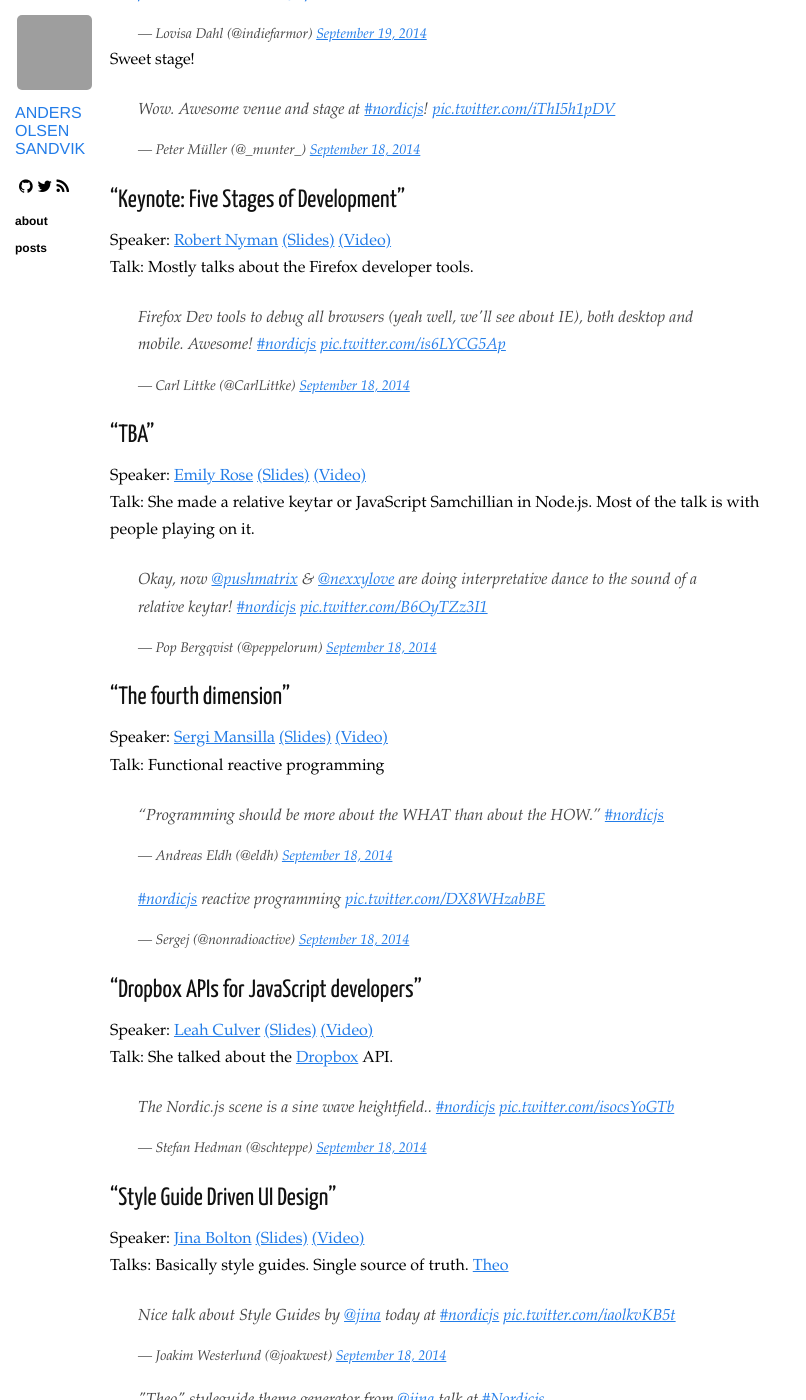
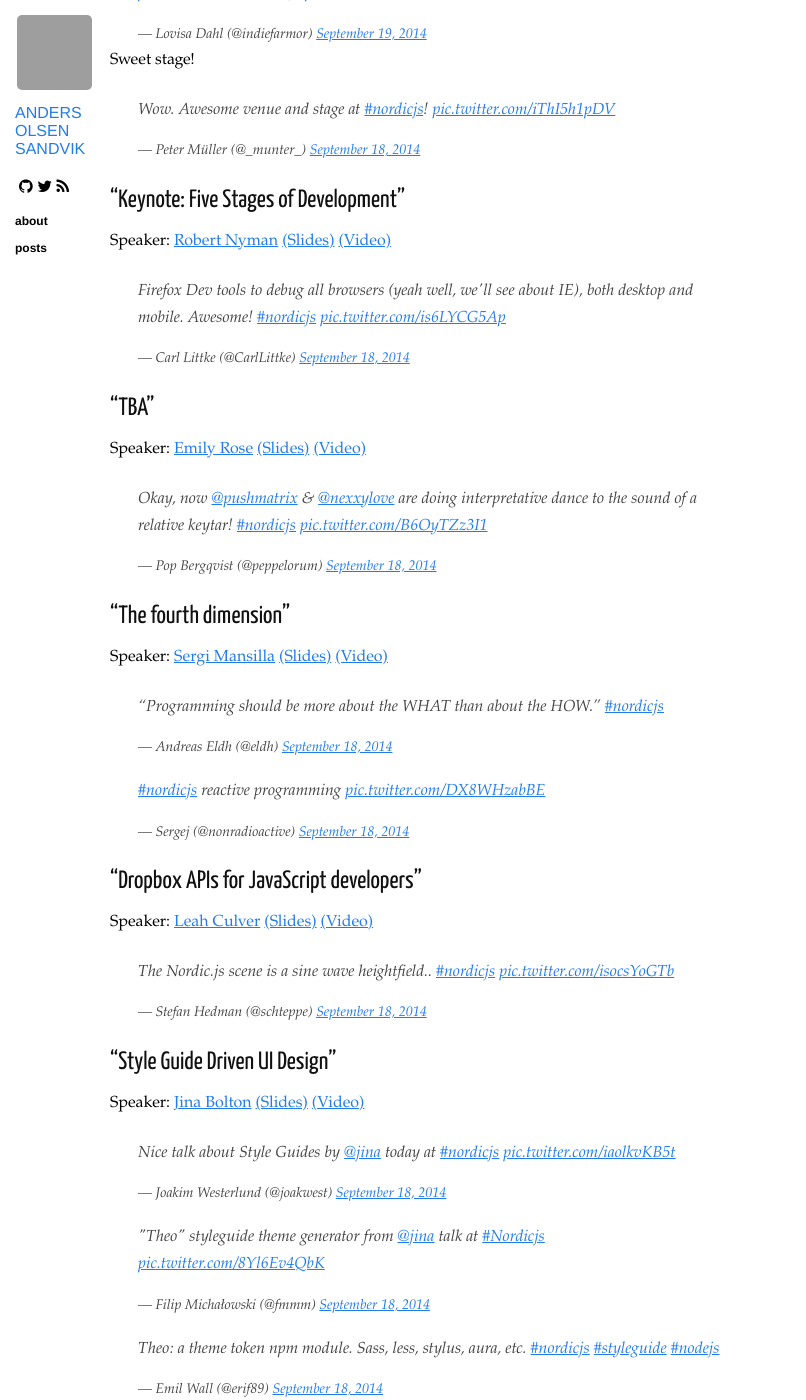
Before and after one commit to Andersos/andersos.net, a Jekyll site: the page built from _posts/2014-09-19-NordicJS-2014.markdown, in a window 1280 px wide and 1400 px high, scrolled down 1850 px. Shown: the whole window, without its empty margins (0-806 px from the left). Built offline with Jekyll 4.4.1, drawn with Linux system fonts in a browser that asks for light colours; nearby versions of some CDN libraries; Markdown is read by kramdown in place of the engine named in the settings; comment, search, counter and statistics services are not loaded; some of the changed text lies outside the part shown; grey boxes are pictures that could not be loaded.

Commit message:
Hide my comments

```diff
--- a/_posts/2014-09-19-NordicJS-2014.markdown
+++ b/_posts/2014-09-19-NordicJS-2014.markdown
@@ -58,7 +58,7 @@
 Speaker: [Robert Nyman](https://twitter.com/robertnyman)
 [(Slides)](http://www.slideshare.net/robnyman/five-stages-of-development-nordicjs)
 [(Video)]()
-Talk: Mostly talks about the Firefox developer tools.
+<!--Talk: Mostly talks about the Firefox developer tools.-->
 
 <blockquote class="twitter-tweet" lang="en"><p>Firefox Dev tools to debug all browsers (yeah well, we&#39;ll see about IE), both desktop and mobile. Awesome! <a href="https://twitter.com/hashtag/nordicjs?src=hash">#nordicjs</a> <a href="http://t.co/is6LYCG5Ap">pic.twitter.com/is6LYCG5Ap</a></p>&mdash; Carl Littke (@CarlLittke) <a href="https://twitter.com/CarlLittke/status/512538813496061952">September 18, 2014</a></blockquote>
 
@@ -66,14 +66,14 @@
 Speaker: [Emily Rose](https://twitter.com/nexxylove)
 [(Slides)]()
 [(Video)]()
-Talk: She made a relative keytar or JavaScript Samchillian in Node.js. Most of the talk is with people playing on it.
+<!--Talk: She made a relative keytar or JavaScript Samchillian in Node.js. Most of the talk is with people playing on it.-->
 <blockquote class="twitter-tweet" lang="en"><p>Okay, now <a href="https://twitter.com/pushmatrix">@pushmatrix</a> &amp; <a href="https://twitter.com/nexxylove">@nexxylove</a> are doing interpretative dance to the sound of a relative keytar! <a href="https://twitter.com/hashtag/nordicjs?src=hash">#nordicjs</a> <a href="http://t.co/B6OyTZz3I1">pic.twitter.com/B6OyTZz3I1</a></p>&mdash; Pop Bergqvist (@peppelorum) <a href="https://twitter.com/peppelorum/status/512540043643453440">September 18, 2014</a></blockquote>
 
 ### ["The fourth dimension"](https://speakerdeck.com/sergi/the-fourth-dimension-an-introduction-to-functional-reactive-programming)
 Speaker: [Sergi Mansilla](https://twitter.com/sergimansilla)
 [(Slides)](https://speakerdeck.com/sergi/the-fourth-dimension-an-introduction-to-functional-reactive-programming)
 [(Video)]()
-Talk: Functional reactive programming
+<!--Talk: Functional reactive programming-->
 <blockquote class="twitter-tweet" lang="en"><p>“Programming should be more about the WHAT than about the HOW.” <a href="https://twitter.com/hashtag/nordicjs?src=hash">#nordicjs</a></p>&mdash; Andreas Eldh (@eldh) <a href="https://twitter.com/eldh/status/512567168454492161">September 18, 2014</a></blockquote>
 <blockquote class="twitter-tweet" lang="en"><p><a href="https://twitter.com/hashtag/nordicjs?src=hash">#nordicjs</a> reactive programming <a href="http://t.co/DX8WHzabBE">pic.twitter.com/DX8WHzabBE</a></p>&mdash; Sergej (@nonradioactive) <a href="https://twitter.com/nonradioactive/status/512570868447604736">September 18, 2014</a></blockquote>
 
@@ -81,14 +81,14 @@
 Speaker: [Leah Culver](https://twitter.com/leahculver)
 [(Slides)](https://speakerdeck.com/leah/dropbox-apis-for-javascript-developers)
 [(Video)]()
-Talk: She talked about the [Dropbox](https://www.dropbox.com/) API.
+<!--Talk: She talked about the [Dropbox](https://www.dropbox.com/) API.-->
 <blockquote class="twitter-tweet" lang="en"><p>The Nordic.js scene is a sine wave heightfield.. <a href="https://twitter.com/hashtag/nordicjs?src=hash">#nordicjs</a> <a href="http://t.co/isocsYoGTb">pic.twitter.com/isocsYoGTb</a></p>&mdash; Stefan Hedman (@schteppe) <a href="https://twitter.com/schteppe/status/512689897753161729">September 18, 2014</a></blockquote>
 
 ### ["Style Guide Driven UI Design"](https://speakerdeck.com/jina/living-design-systems)
 Speaker: [Jina Bolton](https://twitter.com/jina)
 [(Slides)]()
 [(Video)]()
-Talks: Basically style guides. Single source of truth. [Theo](https://github.com/salesforce-ux/theo)
+<!--Talks: Basically style guides. Single source of truth. [Theo](https://github.com/salesforce-ux/theo) -->
 <blockquote class="twitter-tweet" lang="en"><p>Nice talk about Style Guides by <a href="https://twitter.com/jina">@jina</a> today at <a href="https://twitter.com/hashtag/nordicjs?src=hash">#nordicjs</a> <a href="http://t.co/iaolkvKB5t">pic.twitter.com/iaolkvKB5t</a></p>&mdash; Joakim Westerlund (@joakwest) <a href="https://twitter.com/joakwest/status/512634079549071360">September 18, 2014</a></blockquote>
 <blockquote class="twitter-tweet" lang="en"><p>&quot;Theo&quot; styleguide theme generator from <a href="https://twitter.com/jina">@jina</a> talk at <a href="https://twitter.com/hashtag/Nordicjs?src=hash">#Nordicjs</a> <a href="http://t.co/8Yl6Ev4QbK">pic.twitter.com/8Yl6Ev4QbK</a></p>&mdash; Filip Michałowski (@fmmm) <a href="https://twitter.com/fmmm/status/512602040367714304">September 18, 2014</a></blockquote>
 <blockquote class="twitter-tweet" lang="en"><p>Theo: a theme token npm module. Sass, less, stylus, aura, etc. <a href="https://twitter.com/hashtag/nordicjs?src=hash">#nordicjs</a> <a href="https://twitter.com/hashtag/styleguide?src=hash">#styleguide</a> <a href="https://twitter.com/hashtag/nodejs?src=hash">#nodejs</a></p>&mdash; Emil Wall (@erif89) <a href="https://twitter.com/erif89/status/512600697876283392">September 18, 2014</a></blockquote>
@@ -105,7 +105,7 @@
 Speaker: [Kim Joar Bekkelund](https://twitter.com/kimjoar)
 [(Slides)](https://speakerdeck.com/kimjoar/writing-beautiful-javascript-tests)
 [(Video)]()
-Talk: In my humble opinion this was todays best talk. It was about testing and lessons learned.
+<!-- Talk: In my humble opinion this was todays best talk. It was about testing and lessons learned.-->
 <blockquote class="twitter-tweet" lang="en"><p>The most important thing that yours tests do is to fail. <a href="https://twitter.com/hashtag/nordicjs?src=hash">#nordicjs</a></p>&mdash; Jesper Petersson (@PeterssonJesper) <a href="https://twitter.com/PeterssonJesper/status/512629979965042688">September 18, 2014</a></blockquote>
 <blockquote class="twitter-tweet" lang="en"><p>Make sure your tests FAILS when they are supposed to. <a href="https://twitter.com/kimjoar">@kimjoar</a> <a href="https://twitter.com/hashtag/javascript?src=hash">#javascript</a> <a href="https://twitter.com/hashtag/test?src=hash">#test</a> <a href="https://twitter.com/hashtag/jasmine?src=hash">#jasmine</a> <a href="https://twitter.com/hashtag/nordicjs?src=hash">#nordicjs</a></p>&mdash; Kimpa Kofot (@ze7en) <a href="https://twitter.com/ze7en/status/512630789037887489">September 18, 2014</a></blockquote>
 
@@ -142,7 +142,7 @@
 Speaker: [Ellen Sundh](https://twitter.com/ellensundh)
 [(Slides)]()
 [(Video)]()
-Talk:Arduino, Raspberry PI and a big robot claw.
+<!-- Talk:Arduino, Raspberry PI and a big robot claw. -->
 <blockquote class="twitter-tweet" lang="en"><p>Perfect start of day 2 at <a href="https://twitter.com/hashtag/nordicjs?src=hash">#nordicjs</a>. <a href="https://twitter.com/ellensundh">@ellensundh</a> shows how she built the largest claw machine w. raspberry pi &amp; JS! <a href="http://t.co/c7MEYMx42p">pic.twitter.com/c7MEYMx42p</a></p>&mdash; Daniel Öhrlund (@rockdanne) <a href="https://twitter.com/rockdanne/status/512879064164483072">September 19, 2014</a></blockquote>
 <blockquote class="twitter-tweet" lang="en"><p>&quot;I use JavaScript on the backend, the frontend and in the hardware.&quot; <a href="https://twitter.com/hashtag/nordicjs?src=hash">#nordicjs</a> <a href="https://twitter.com/ellensundh">@ellensundh</a> very cool embedded stuff!</p>&mdash; Steen H. Rasmussen (@steenhulthin) <a href="https://twitter.com/steenhulthin/status/512878046156976128">September 19, 2014</a></blockquote>
 <blockquote class="twitter-tweet" lang="en"><p><a href="https://twitter.com/ellensundh">@ellensundh</a> going through hardware projects based on <a href="https://twitter.com/hashtag/nodejs?src=hash">#nodejs</a> <a href="https://twitter.com/hashtag/raspberrypi?src=hash">#raspberrypi</a> and <a href="https://twitter.com/hashtag/arduino?src=hash">#arduino</a> at <a href="https://twitter.com/hashtag/nordicjs?src=hash">#nordicjs</a> . Nice with actual code being shown :-)</p>&mdash; Emil Giljam (@eGiljam) <a href="https://twitter.com/eGiljam/status/512879512858537984">September 19, 2014</a></blockquote>
@@ -151,7 +151,7 @@
 Speaker: [Douglas Crockford](http://www.crockford.com/)
 [(Slides)]()
 [(Video)]()
-Talk: The better parts of ES6
+<!-- Talk: The better parts of ES6 -->
 <blockquote class="twitter-tweet" lang="en"><p>Douglas Crockford!! The Better Parts.<a href="https://twitter.com/hashtag/nordicjs?src=hash">#nordicjs</a> <a href="http://t.co/XY2Q3vDaag">pic.twitter.com/XY2Q3vDaag</a></p>&mdash; Lady Zahra (@ZeeJab) <a href="https://twitter.com/ZeeJab/status/512890294279221248">September 19, 2014</a></blockquote>
 <blockquote class="twitter-tweet" lang="en"><p>ES6 gets proper tail calls. &quot;JS will be a real functional language.&quot; - Douglas Crockford <a href="https://twitter.com/hashtag/nordicjs?src=hash">#nordicjs</a></p>&mdash; Steen H. Rasmussen (@steenhulthin) <a href="https://twitter.com/steenhulthin/status/512890352416870400">September 19, 2014</a></blockquote>
 <blockquote class="twitter-tweet" lang="en"><p><a href="https://twitter.com/hashtag/nordicjs?src=hash">#nordicjs</a> For that person designing THE future language this is for you, with love from Crockford <a href="http://t.co/NGgoYGuLEx">pic.twitter.com/NGgoYGuLEx</a></p>&mdash; Geries Handal (@gtothesquare) <a href="https://twitter.com/gtothesquare/status/512898387726065664">September 19, 2014</a></blockquote>
@@ -161,14 +161,14 @@
 Speaker: [Tiffany Conroy](https://twitter.com/theophani)
 [(Slides)]()
 [(Video)]()
-Talk: User capabilities with good UX.
+<!-- Talk: User capabilities with good UX. -->
 <blockquote class="twitter-tweet" lang="en"><p>&quot;If you want to learn something, do a talk about it. You will learn so much!&quot; ~<a href="https://twitter.com/theophani">@theophani</a> <a href="https://twitter.com/hashtag/nordicjs?src=hash">#nordicjs</a></p>&mdash; Kristofer Palmvik (@KPalmvik) <a href="https://twitter.com/KPalmvik/status/512912592923553792">September 19, 2014</a></blockquote>
 
 ### ["The Art of the JavaScript Metaobject Protocol"]()
 Speaker: [Reginald Braithwaite](https://twitter.com/raganwald)
 [(Slides)](https://speakerdeck.com/raganwald/duck-typing-compatibility-and-the-adaptor-pattern)
 [(Video)]()
-Talk: Controll your state.
+<!-- Talk: Controll your state. -->
 <blockquote class="twitter-tweet" lang="en"><p>.<a href="https://twitter.com/raganwald">@raganwald</a> on stage at <a href="https://twitter.com/hashtag/nordicjs?src=hash">#nordicjs</a> <a href="http://t.co/Ye2kntljJu">http://t.co/Ye2kntljJu</a> <a href="http://t.co/2g3ZHMHAM2">pic.twitter.com/2g3ZHMHAM2</a></p>&mdash; Nordic.js (@nordicjs) <a href="https://twitter.com/nordicjs/status/512936090601148416">September 19, 2014</a></blockquote>
 <blockquote class="twitter-tweet" lang="en"><p>Very interesting idea: &#39;double&#39; versioning of software. one version number for the interface and one for the impl. <a href="https://twitter.com/raganwald">@raganwald</a> <a href="https://twitter.com/hashtag/nordicjs?src=hash">#nordicjs</a></p>&mdash; Steen H. Rasmussen (@steenhulthin) <a href="https://twitter.com/steenhulthin/status/512941515149443072">September 19, 2014</a></blockquote>
 
@@ -176,7 +176,7 @@
 Speaker: [Kassandra Perch](https://twitter.com/nodebotanist)
 [(Slides)](http://slides.com/kperch/stop-the-fanaticism-nordicjs#/)
 [(Video)]()
-Talk: Have an open mind about tools or frameworks and don't hate.
+<!-- Talk: Have an open mind about tools or frameworks and don't hate. -->
 <blockquote class="twitter-tweet" lang="en"><p>Spot on talk by <a href="https://twitter.com/nodebotanist">@nodebotanist</a> regarding fw-hate. It’s a hot topic during the breaks at <a href="https://twitter.com/hashtag/nordicjs?src=hash">#nordicjs</a>. Use the right tool for the right purpose.</p>&mdash; Patrik Wibron (@wibron) <a href="https://twitter.com/wibron/status/512958098726588416">September 19, 2014</a></blockquote>
 <blockquote class="twitter-tweet" lang="en"><p>Best talk yet by <a href="https://twitter.com/kassandra_perch">@kassandra_perch</a> / <a href="https://twitter.com/nodebotanist">@nodebotanist</a>, bashing Crockford&#39;s fanatism totally! <a href="https://twitter.com/hashtag/nordicjs?src=hash">#nordicjs</a></p>&mdash; Martin Kurtsson (@mkson) <a href="https://twitter.com/mkson/status/512955597684490240">September 19, 2014</a></blockquote>
 <blockquote class="twitter-tweet" lang="en"><p>.<a href="https://twitter.com/nodebotanist">@nodebotanist</a> is really delivering! Awesome talk about having an open mind about tools or frameworks that you may not like <a href="https://twitter.com/hashtag/nordicjs?src=hash">#nordicjs</a></p>&mdash; Elin Nilsson (@hejelinnilsson) <a href="https://twitter.com/hejelinnilsson/status/512957131025551360">September 19, 2014</a></blockquote>
```
Also changed, not shown: other parts of _posts/2014-09-19-NordicJS-2014.markdown (+3 -3 lines).
